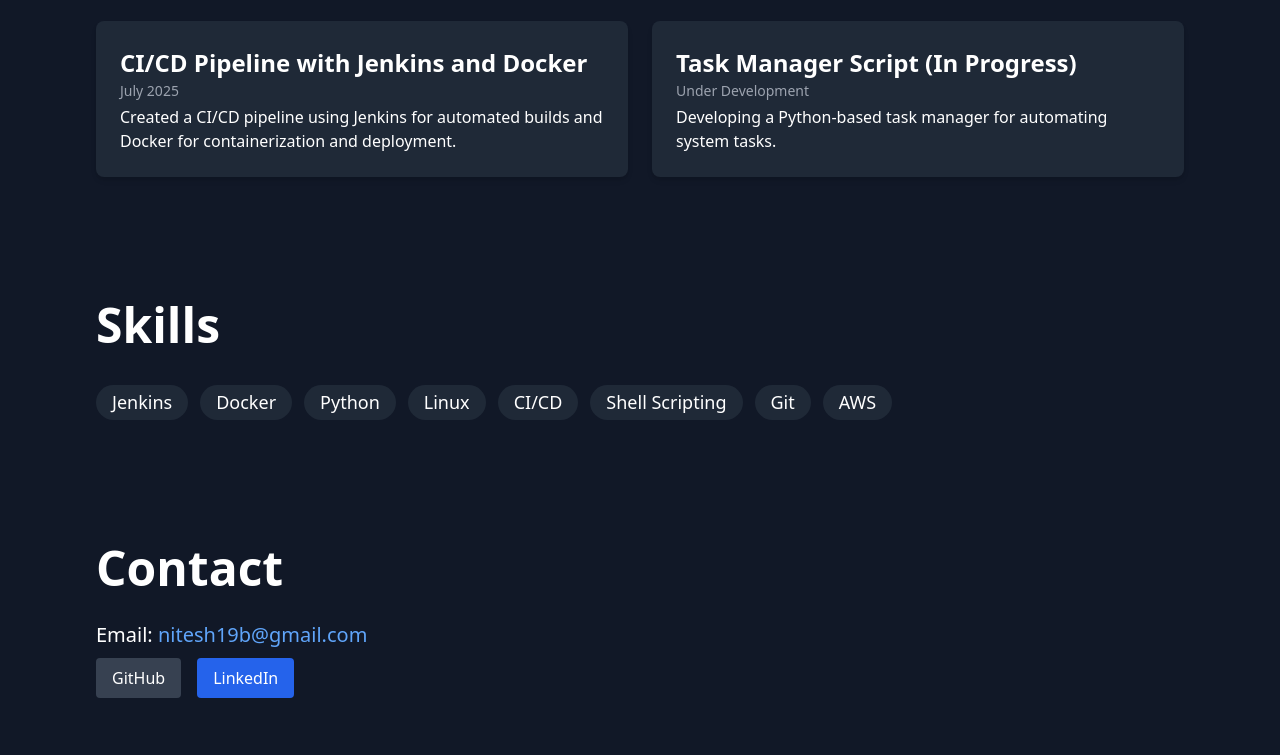
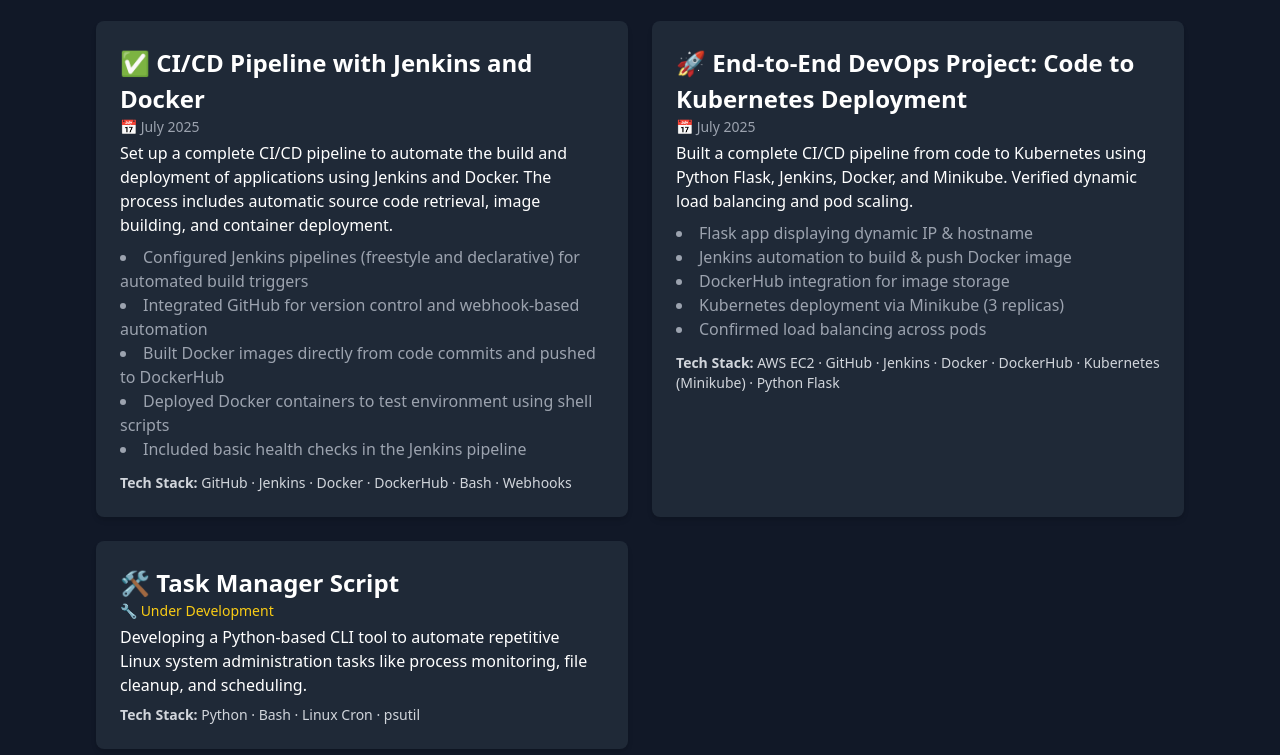
Before and after one commit to niteshsharma19/niteshsharma19.github.io, a plain HTML site: page index.html in a window 1280 px wide. Shown: the part 565-1320 px from the top of the page. Drawn offline with nearby package versions, Linux system fonts and the light colour scheme.

Commit message:
new project jenkins dockerhub and kubernet ipshow and hostname

```diff
--- a/index.html
+++ b/index.html
@@ -60,15 +60,64 @@
  <section id="projects" class="px-8 py-14 max-w-6xl mx-auto">
   <h2 class="text-4xl font-bold mb-6">Projects</h2>
   <div class="grid grid-cols-1 sm:grid-cols-2 gap-6">
+
+<!-- Project 1: CI/CD Pipeline with Jenkins and Docker -->
 <div class="bg-gray-100 dark:bg-gray-800 p-6 rounded-lg shadow-md transition-transform transform hover:scale-105 hover:shadow-lg">
-        <h3 class="text-xl font-semibold">CI/CD Pipeline with Jenkins and Docker</h3>
-        <p class="text-sm text-gray-400">July 2025</p>
-        <p class="mt-1">Created a CI/CD pipeline using Jenkins for automated builds and Docker for containerization and deployment.</p>
+  <h3 class="text-xl font-semibold">✅ CI/CD Pipeline with Jenkins and Docker</h3>
+  <p class="text-sm text-gray-400">📅 July 2025</p>
+  <p class="mt-1">
+    Set up a complete CI/CD pipeline to automate the build and deployment of applications using Jenkins and Docker. The process includes automatic source code retrieval, image building, and container deployment.
+  </p>
+  <ul class="list-disc list-inside text-gray-400 mb-3 mt-2">
+    <li>Configured Jenkins pipelines (freestyle and declarative) for automated build triggers</li>
+    <li>Integrated GitHub for version control and webhook-based automation</li>
+    <li>Built Docker images directly from code commits and pushed to DockerHub</li>
+    <li>Deployed Docker containers to test environment using shell scripts</li>
+    <li>Included basic health checks in the Jenkins pipeline</li>
+  </ul>
+  <p class="text-gray-300 text-sm">
+    <strong>Tech Stack:</strong> GitHub · Jenkins · Docker · DockerHub · Bash · Webhooks
+  </p>
 </div>
+
+
+    <!-- Project 2: DevOps to Kubernetes -->
     <div class="bg-gray-100 dark:bg-gray-800 p-6 rounded-lg shadow-md transition-transform transform hover:scale-105 hover:shadow-lg">
-        <h3 class="text-xl font-semibold">Task Manager Script (In Progress)</h3>
-        <p class="text-sm text-gray-400">Under Development</p>
-        <p class="mt-1">Developing a Python-based task manager for automating system tasks.</p>
+      <h3 class="text-xl font-semibold">🚀 End-to-End DevOps Project: Code to Kubernetes Deployment</h3>
+      <p class="text-sm text-gray-400">📅 July 2025</p>
+      <p class="mt-1">
+        Built a complete CI/CD pipeline from code to Kubernetes using Python Flask, Jenkins, Docker, and Minikube.
+        Verified dynamic load balancing and pod scaling.
+      </p>
+      <ul class="list-disc list-inside text-gray-400 mb-3 mt-2">
+        <li>Flask app displaying dynamic IP & hostname</li>
+        <li>Jenkins automation to build & push Docker image</li>
+        <li>DockerHub integration for image storage</li>
+        <li>Kubernetes deployment via Minikube (3 replicas)</li>
+        <li>Confirmed load balancing across pods</li>
+      </ul>
+      <p class="text-gray-300 text-sm">
+        <strong>Tech Stack:</strong> AWS EC2 · GitHub · Jenkins · Docker · DockerHub · Kubernetes (Minikube) · Python Flask
+      </p>
+    </div>
+
+    <!-- Project 3: Under Development -->
+    <div class="bg-gray-100 dark:bg-gray-800 p-6 rounded-lg shadow-md transition-transform transform hover:scale-105 hover:shadow-lg">
+      <h3 class="text-xl font-semibold">🛠️ Task Manager Script</h3>
+      <p class="text-sm text-yellow-400">🔧 Under Development</p>
+      <p class="mt-1">
+        Developing a Python-based CLI tool to automate repetitive Linux system administration tasks like process monitoring, file cleanup, and scheduling.
+      </p>
+      <p class="text-gray-300 text-sm mt-2">
+        <strong>Tech Stack:</strong> Python · Bash · Linux Cron · psutil
+      </p>
+    </div>
+
+  </div>
+</section>
+
+
+
       </div>
     </div>
   </section>
```
Lines whose indentation alone changed are shown as unchanged.
